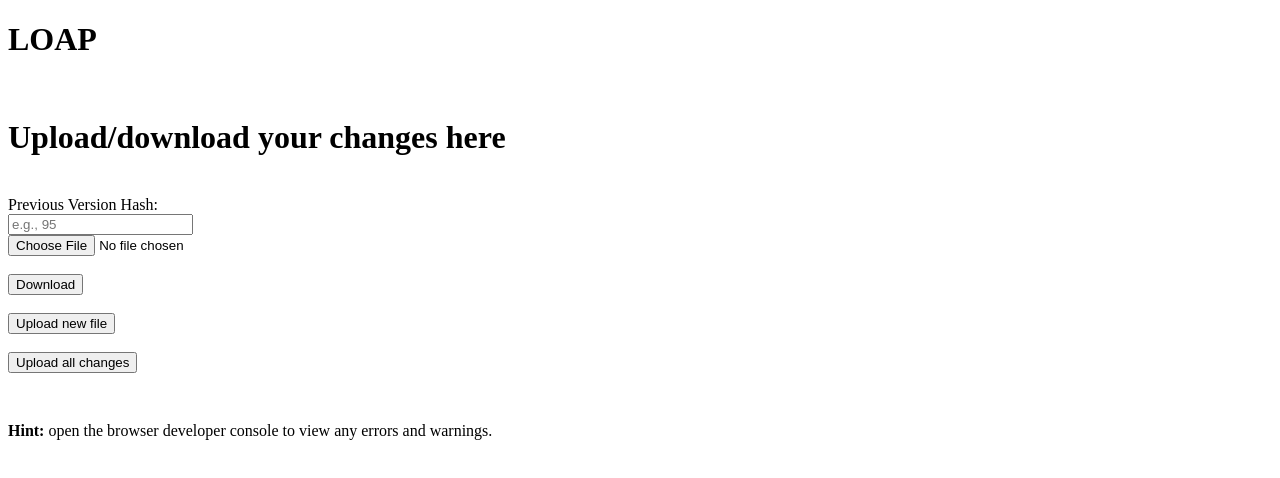
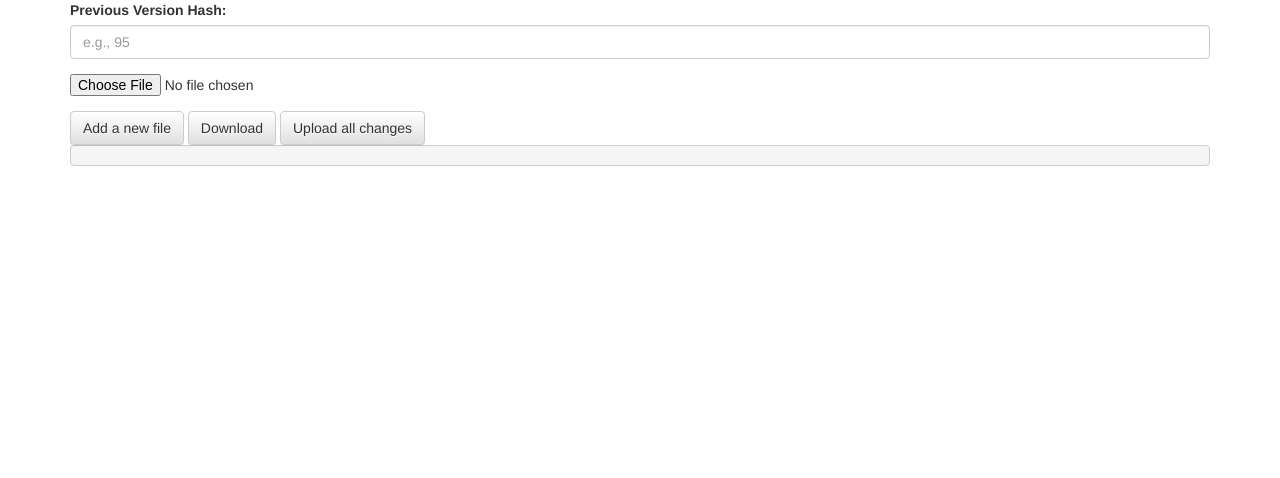
Before and after one commit to 0zAND1z/blockchain-loap, a website: page app/index.html in a window 1280 px wide. Drawn offline with nearby package versions, Linux system fonts and the light colour scheme; files whose address does not match are found by name.

Commit message:
bootstrap basic

```diff
--- a/app/index.html
+++ b/app/index.html
@@ -1,24 +1,40 @@
 <!DOCTYPE html>
-<html>
+<!DOCTYPE html>
+<html lang="en">
   <head>
-  <title>MetaCoin - Truffle Webpack Demo w/ Frontend</title>
-  <link href='https://fonts.googleapis.com/css?family=Open+Sans:400,700' rel='stylesheet' type='text/css'>
+    <meta charset="utf-8">
+    <meta http-equiv="X-UA-Compatible" content="IE=edge">
+    <meta name="viewport" content="width=device-width, initial-scale=1">
+    <!-- Latest compiled and minified CSS -->
+    <link rel="stylesheet" href="https://maxcdn.bootstrapcdn.com/bootstrap/3.3.7/css/bootstrap.min.css" integrity="sha384-BVYiiSIFeK1dGmJRAkycuHAHRg32OmUcww7on3RYdg4Va+PmSTsz/K68vbdEjh4u" crossorigin="anonymous">
+
+    <!-- Optional theme -->
+    <link rel="stylesheet" href="https://maxcdn.bootstrapcdn.com/bootstrap/3.3.7/css/bootstrap-theme.min.css" integrity="sha384-rHyoN1iRsVXV4nD0JutlnGaslCJuC7uwjduW9SVrLvRYooPp2bWYgmgJQIXwl/Sp" crossorigin="anonymous">
+
+    <!-- Latest compiled and minified JavaScript -->
+    <script src="https://maxcdn.bootstrapcdn.com/bootstrap/3.3.7/js/bootstrap.min.js" integrity="sha384-Tc5IQib027qvyjSMfHjOMaLkfuWVxZxUPnCJA7l2mCWNIpG9mGCD8wGNIcPD7Txa" crossorigin="anonymous"></script>
+
     <script src="./app.js"></script>
   </head>
   <body>
-  <h1>LOAP</h1>
+    <div class="container">
+      <form>
+        <div class="form-group">
+          <label for="hash">Previous Version Hash:</label>
+          <input type="text" class="form-control" id="hash" placeholder="e.g., 95"></input>
+        </div>
 
-  <br>
-  <h1>Upload/download your changes here</h1>
-  <br><label for="hash">Previous Version Hash:</label>
-  <br><input type="text" id="hash" placeholder="e.g., 95"></input>
-  <br><input type="file" id="uploadFies">
-  <br><br><button id="send" onclick="App.downloadFile()">Download</button>
-  <br><br><button id="send" onclick="App.uploadFile()">Upload new file</button>
-  <br><br><button id="send" onclick="App.publishChanges()">Upload all changes</button>
-  <br><br>
+        <div class="form-group">
+            <input type="file" id="uploadFies">
+        </div>
+
+        <a class="btn btn-default" onclick="App.uploadFile()">Add a new file</a>
+
+        <a class="btn btn-default" onclick="App.downloadFile()">Download</a>
+        <a class="btn btn-default" onclick="App.publishChanges()">Upload all changes</a>
+
         <pre><code id="fileList"></code></pre>
-  <br>
-  <span class="hint"><strong>Hint:</strong> open the browser developer console to view any errors and warnings.</span>
+      </form>
+    </div>
   </body>
 </html>
```
Lines whose indentation alone changed are shown as unchanged.
